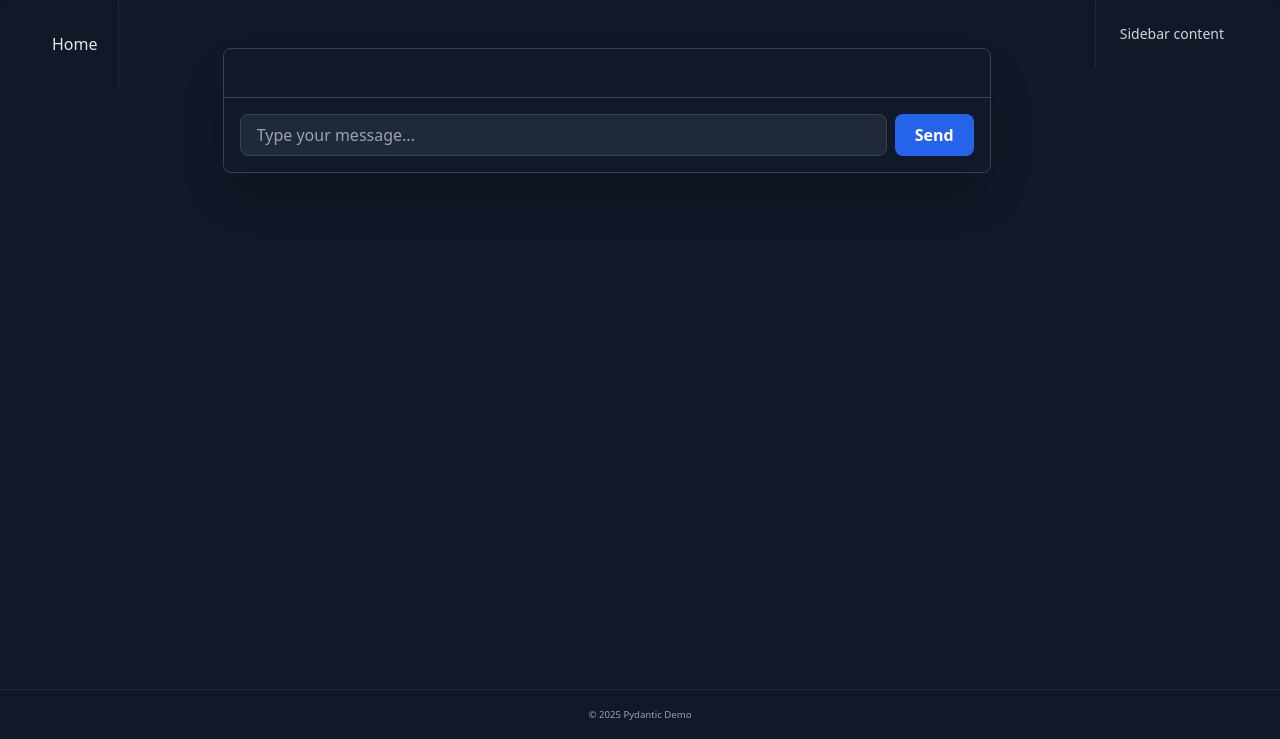
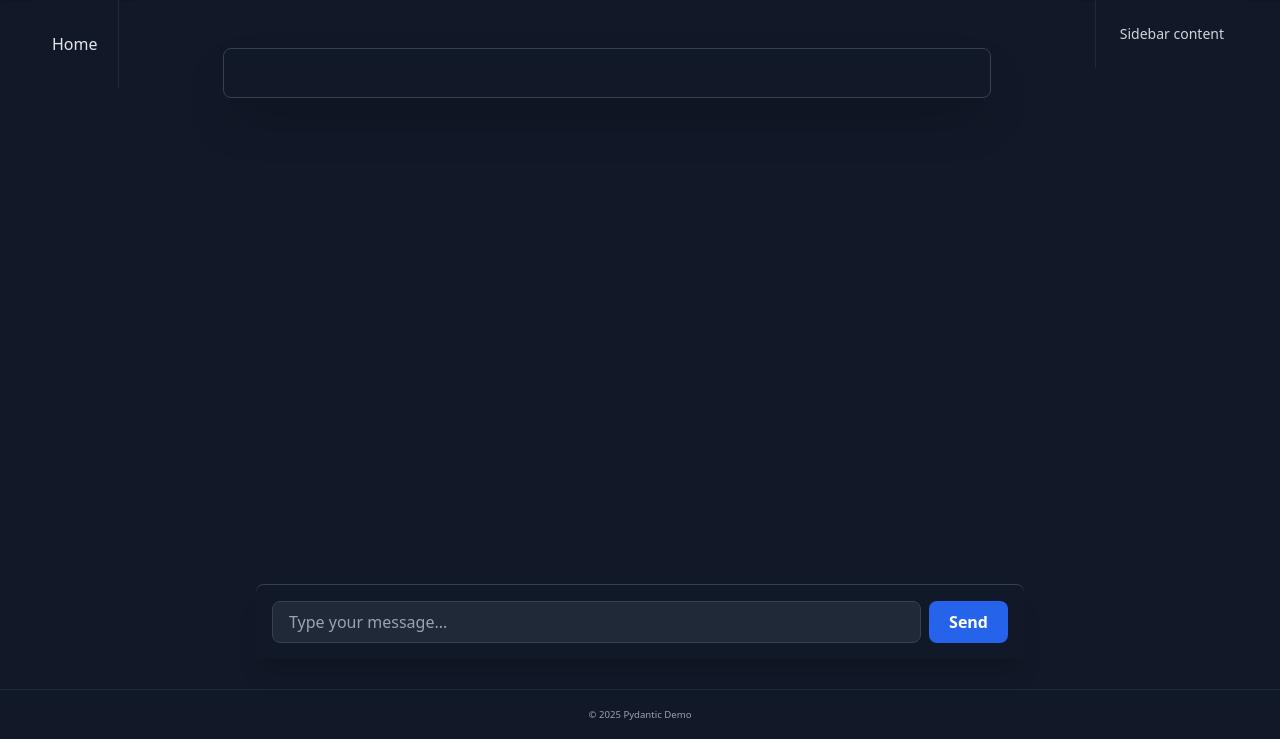
Before and after one commit to cgb37/pydantic-structured-output-demo, a Python web app: template templates/home/index.html in a window 1280 px wide. Shown: the part 61-800 px from the top of the page. Run offline with Jinja, Linux system fonts and the light colour scheme; the template is opened without the code that fills it, so the values that code supplies are empty.

Commit message:
feat(chat): enhance chat input positioning and styling
Adjusts chat input to be fixed above the footer for better accessibility and usability. Additionally, updates the form's styling to improve visual consistency and user experience.

Includes a script reference for chat functionalities.

```diff
--- a/templates/home/index.html
+++ b/templates/home/index.html
@@ -1,16 +1,19 @@
 {% extends "base.html" %}
 
 {% block content %}
-<div class="flex flex-col items-center justify-center w-full min-h-[70vh] p-0 sm:p-4 bg-gray-900">
+<div class="flex flex-col items-center justify-center w-full min-h-[70vh] p-0 sm:p-4 bg-gray-900 relative">
 	<div class="w-full max-w-3xl flex flex-col h-[80vh] sm:h-[70vh] bg-gray-800/90 rounded-lg shadow-2xl border border-gray-700 mt-0 sm:mt-8">
 		<div id="chat-window" class="flex-1 overflow-y-auto px-4 py-6 space-y-6 scrollbar-thin scrollbar-thumb-gray-700 scrollbar-track-gray-900">
 			<!-- Chat messages will appear here -->
 		</div>
-		<form id="chat-form" class="flex gap-2 p-4 border-t border-gray-700 bg-gray-900/80">
+	</div>
+	<!-- Sticky chat input centered above the footer -->
+	<div class="fixed bottom-20 left-0 right-0 flex justify-center px-4 z-30">
+		<form id="chat-form" class="w-full max-w-3xl flex gap-2 p-4 border-t border-gray-700 bg-gray-900/95 backdrop-blur-sm rounded-lg shadow-xl">
 			<input id="user-input" type="text" placeholder="Type your message..." class="flex-1 bg-gray-800 text-gray-100 border border-gray-700 rounded-lg px-4 py-2 focus:outline-none focus:ring-2 focus:ring-blue-600 placeholder-gray-400" autocomplete="off" />
 			<button type="submit" class="bg-blue-600 hover:bg-blue-700 text-white px-5 py-2 rounded-lg font-semibold transition">Send</button>
 		</form>
 	</div>
 </div>
-
+<script src="/static/chat.js"></script>
 {% endblock %}
```
